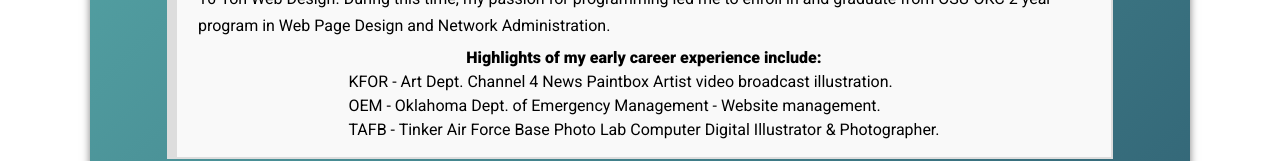
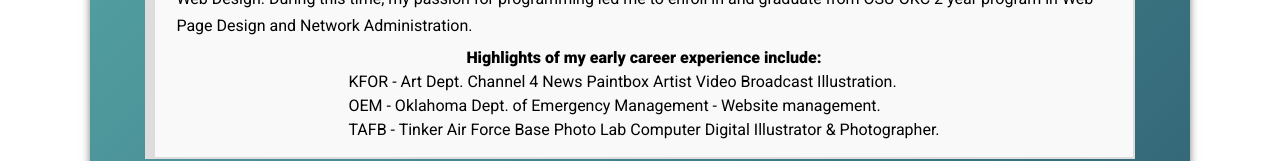
Before and after one commit to Annie-Almond/Annie-Almond, a plain HTML site: page 23aaProfile/23aaProfile/docs/index.html in a window 1280 px wide. Shown: the part 1065-1226 px from the top of the page. Drawn offline with nearby package versions, Linux system fonts and the light colour scheme; files that its build step writes are made by us from their sources; files whose address does not match are found by name.

Commit message:
corrections to layout
layout updates

```diff
--- a/23aaProfile/23aaProfile/assets/css/styles.css
+++ b/23aaProfile/23aaProfile/assets/css/styles.css
@@ -52,7 +52,7 @@ body {
 section {
   max-width: 1100px;
   margin: auto;
-  padding: 0 1.5rem;
+  padding-top 20px;
 
   /* max-width: 1100px;
   margin: auto; */
--- a/23aaProfile/23aaProfile/docs/index.html
+++ b/23aaProfile/23aaProfile/docs/index.html
@@ -95,8 +95,8 @@
           <h4>Highlights of my early career experience include:</h4>
           <ul>
             <li>
-              KFOR - Art Dept. Channel 4 News Paintbox Artist video broadcast
-              illustration.
+              KFOR - Art Dept. Channel 4 News Paintbox Artist Video Broadcast
+              Illustration.
             </li>
             <li>
               OEM - Oklahoma Dept. of Emergency Management - Website management.
@@ -167,7 +167,7 @@
 
     <!-- Projects section -->
     <section class="projects" id="projects">
-      <h2 class="projects-title">Some of my Recent Projects</h2>
+      <h2 class="projects-title">Some past and Current Projects</h2>
       <div class="projects-container">
         <div class="project-container project-card">
           <img
@@ -190,7 +190,7 @@
         <div class="project-container project-card">
           <img
             src="assets/images/OKCfishingSpots.PNG"
-            alt="OKC Fishing Spots-clone of OKC site to enhance usibility"
+            alt="OKC Fishing Spots-clone of OKC site to add functionality"
             loading="lazy"
             class="project-pic"
           />
```
Also changed, not shown: 23aaProfile/23aaProfile/index.html (+4 -4 lines), 23aaProfile/23aaProfile/MedicinePark.png, 23aaProfile/23aaProfile/assets/images/MedicinePark.png.
